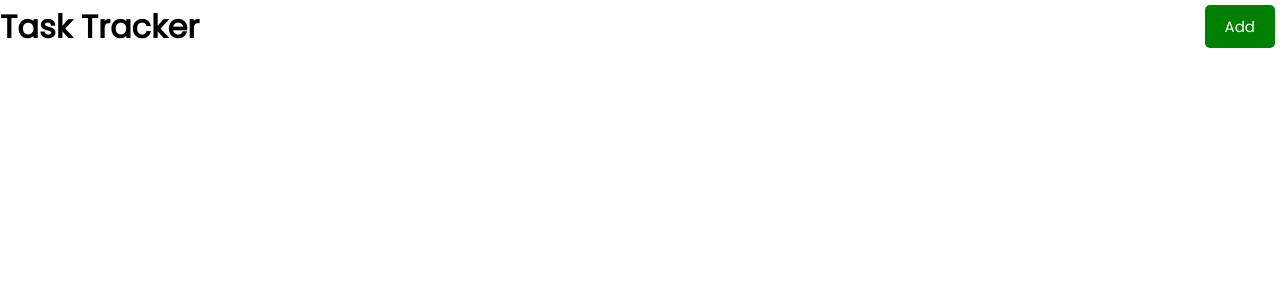
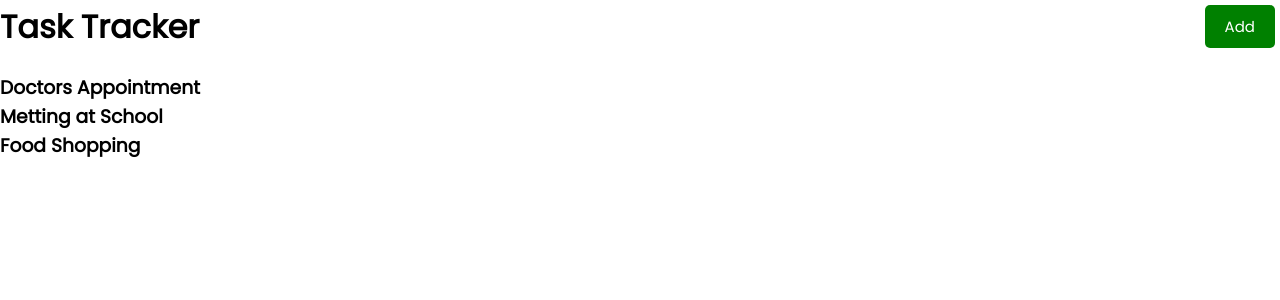
Before and after one commit to tenthin/reactjs, a React (Create React App) app: page / in a window 1280 px wide. Shown: the top 300 px of the page. Built offline with nearby package versions, Linux system fonts and the light colour scheme.

Commit message:
creating task in task.js

```diff
--- a/src/App.js
+++ b/src/App.js
@@ -1,9 +1,11 @@
 import Header from './components/Header'
+import Tasks from './components/Tasks'
 
 const App = () => {
   return (
     <div className='Container'>
       <Header />
+      <Tasks />
     </div>
   )
 }
--- /dev/null
+++ b/src/components/Tasks.js
@@ -0,0 +1,34 @@
+import { useState } from "react"
+
+const Task = () => {
+    const [tasks, setTasks] = useState([
+        {
+            id: 1,
+            text: 'Doctors Appointment',
+            day: 'Feb 5th at 2:30pm',
+            reminder:true,
+        },
+        {
+            id: 2,
+            text: 'Metting at School',
+            day: 'Feb 6th at 1:30pm',
+            reminder:true,
+        },
+        {
+            id: 3,
+            text: 'Food Shopping',
+            day: 'Feb 5th at 2:30pm',
+            reminder:false,
+        }
+    ])
+
+    return (
+        <>
+         {tasks.map((task) => (
+         <h3 key={task.id}>{task.text}</h3>
+         ))}
+        </>
+    )
+}
+
+export default Task
```
